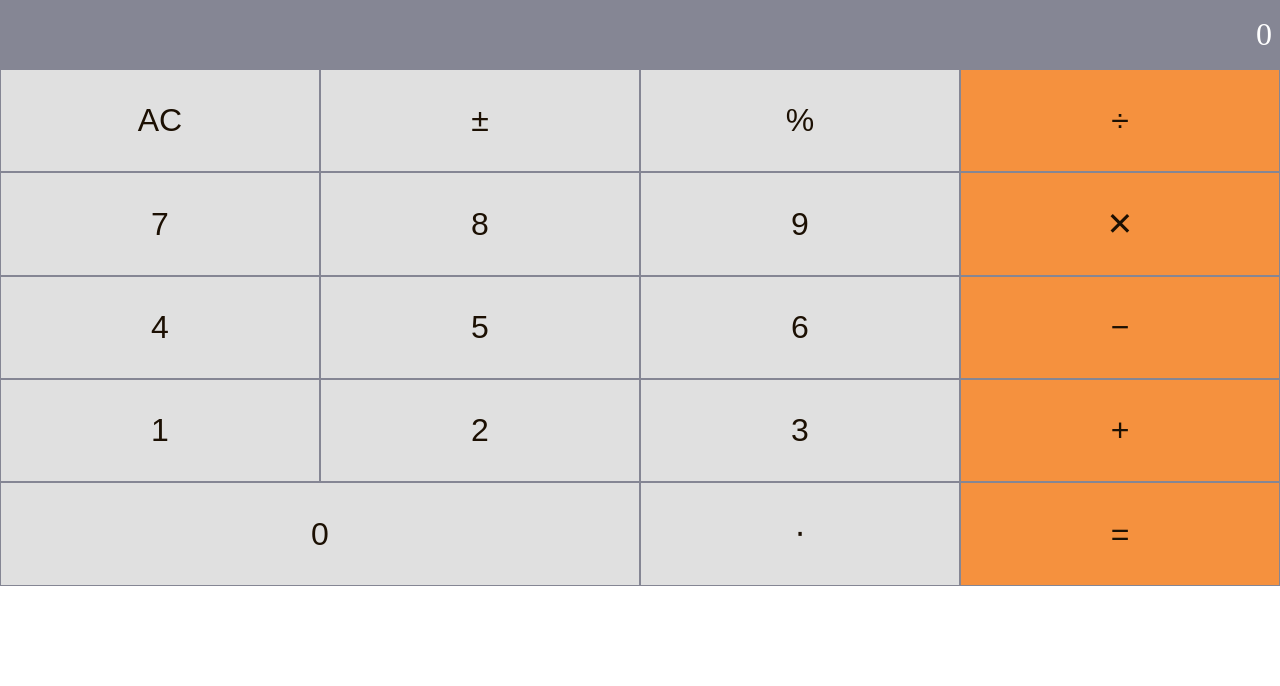
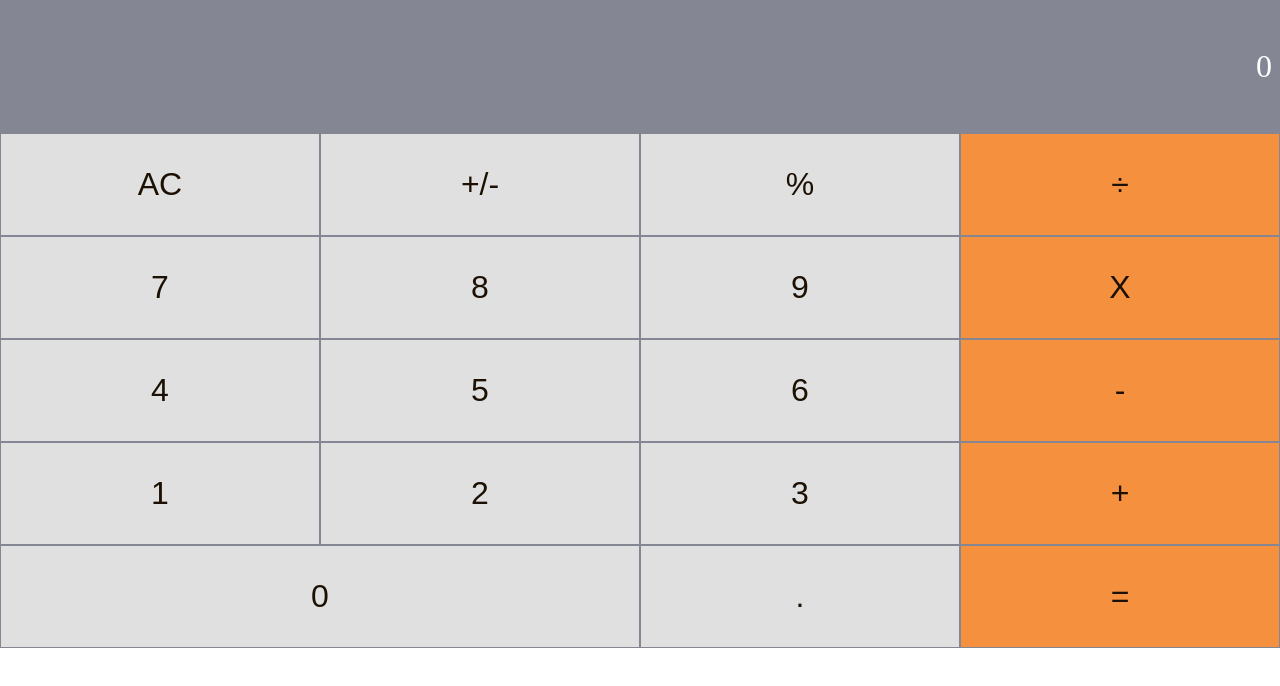
Before and after one commit to mahabubx7/math-magicians, a React (Create React App) app: page / in a window 1280 px wide. Shown: the top 686 px of the page. Built offline with nearby package versions, Linux system fonts and the light colour scheme.

Commit message:
:hammer: made-events-working-calculator

```diff
--- a/src/components/Calculator.js
+++ b/src/components/Calculator.js
@@ -3,33 +3,49 @@ import { useState } from 'react';
 import Button from './Button';
 import calculate from '../logic/calculate';
 
+const buttonKeys = [
+  'AC', '+/-', '%', '÷',
+  '7', '8', '9', 'x',
+  '4', '5', '6', '-',
+  '1', '2', '3', '+',
+  '0', '.', '=',
+];
+
 function Calculator() {
-  const [ans, setAns] = useState(0);
-  const updateAns = (result) => setAns(result);
+  const [obj, setObj] = useState({
+    total: 0,
+    next: null,
+    operation: null,
+  });
+
+  const handleBtn = (btn) => setObj(calculate(obj, btn));
+
+  const handleClassName = (btn) => {
+    if (btn === '0') return 'zero';
+    if (btn === '=') return 'equal';
+    return '';
+  };
 
   return (
     <div className="calculator">
-      <div className="console">{ans}</div>
+      <div className="console">
+        <p>
+          {obj?.total}
+          {' '}
+          {obj?.operation}
+          {' '}
+          {obj?.next}
+        </p>
+      </div>
       <div className="btn-group">
-        <Button content="ac" handle={() => updateAns(0)} />
-        <Button content={'\u00B1'} handle={() => calculate({}, 'AC')} />
-        <Button content={'\u0025'} handle={() => calculate({}, 'AC')} />
-        <Button content={'\u00f7'} handle={() => calculate({}, 'AC')} />
-        <Button content="7" handle={() => calculate({}, 'AC')} />
-        <Button content="8" handle={() => calculate({}, 'AC')} />
-        <Button content="9" handle={() => calculate({}, 'AC')} />
-        <Button content={'\u2715'} handle={() => calculate({}, 'AC')} />
-        <Button content="4" handle={() => calculate({}, 'AC')} />
-        <Button content="5" handle={() => calculate({}, 'AC')} />
-        <Button content="6" handle={() => calculate({}, 'AC')} />
-        <Button content={'\u2212'} handle={() => calculate({}, 'AC')} />
-        <Button content="1" handle={() => calculate({}, 'AC')} />
-        <Button content="2" handle={() => calculate({}, 'AC')} />
-        <Button content="3" handle={() => calculate({}, 'AC')} />
-        <Button content={'\u002b'} handle={() => calculate({}, 'AC')} />
-        <Button content="0" className="zero" handle={() => calculate({}, 'AC')} />
-        <Button content={'\u22c5'} handle={() => calculate({}, 'AC')} />
-        <Button content={'\u003d'} className="equal" handle={() => calculate({}, 'AC')} />
+        {buttonKeys.map((btn) => (
+          <Button
+            key={btn}
+            className={handleClassName(btn)}
+            content={btn}
+            handle={() => handleBtn(btn)}
+          />
+        ))}
       </div>
     </div>
   );
--- a/src/logic/calculate.js
+++ b/src/logic/calculate.js
@@ -7,7 +7,7 @@ function isNumber(str) {
 export default function calculate(obj, btnName) {
   if (btnName === 'AC') {
     return {
-      total: null,
+      total: 0,
       next: null,
       operation: null,
     };
```
